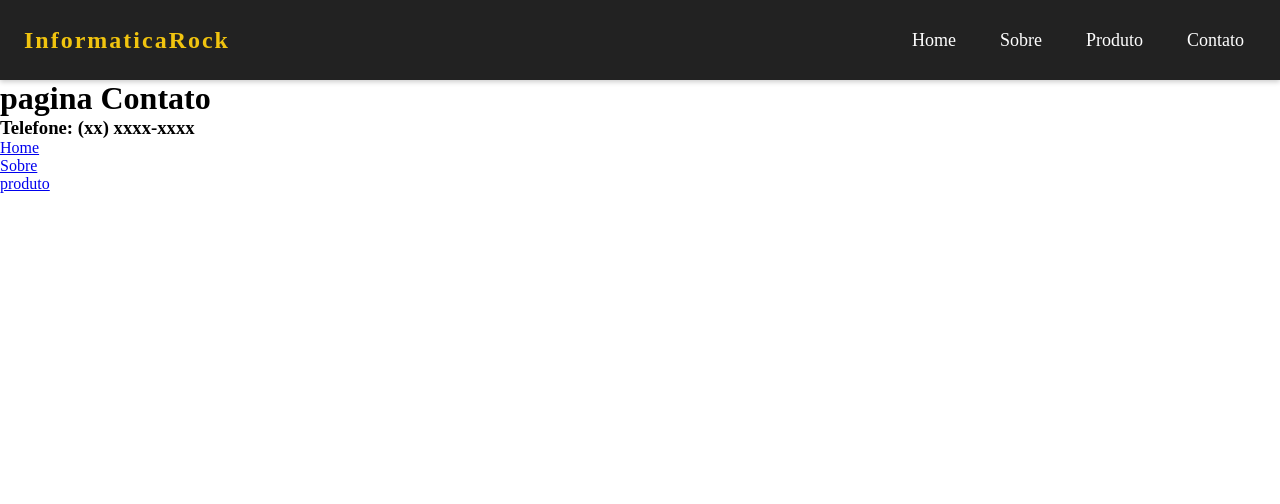
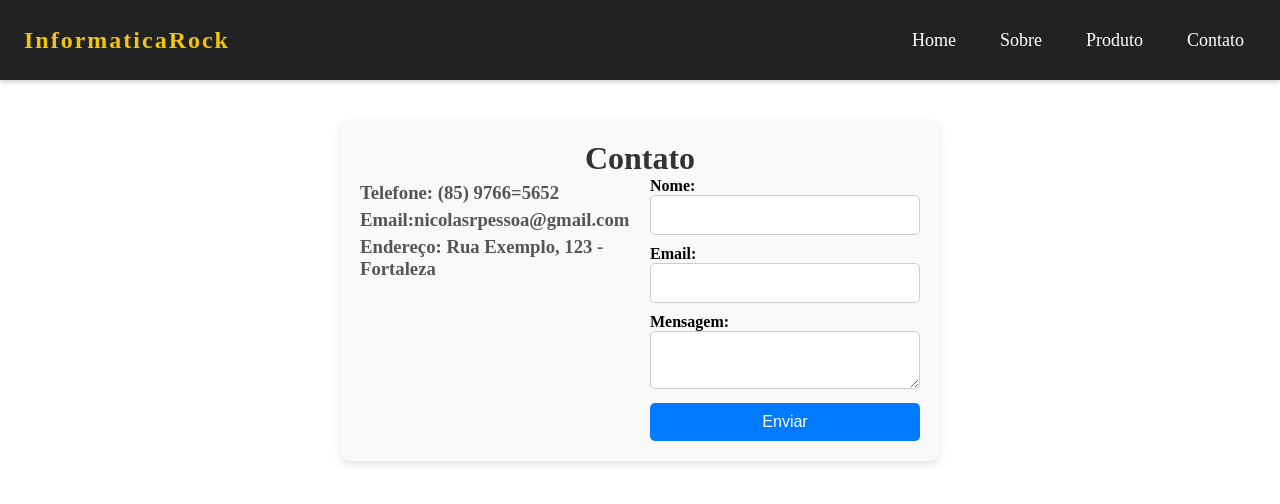
Before and after one commit to RockNicolas/Routes-React, a React (Vite) app: page /contato in a window 1280 px wide. Shown: the top 504 px of the page. Built offline with nearby package versions, Linux system fonts and the light colour scheme.

Commit message:
melhorando a tela de contato

```diff
--- /dev/null
+++ b/src/components/contato/ContactForm.tsx
@@ -0,0 +1,31 @@
+import { useState } from "react";
+
+export default function ContactForm() {
+    const [name, setName] = useState("");
+    const [email, setEmail] = useState("");
+    const [message, setMessage] = useState("");
+
+    const handleSubmit = (e: React.FormEvent) => {
+        e.preventDefault();
+        console.log("Formulário enviado!", { name, email, message });
+        alert("Mensagem enviada com sucesso!");
+    };
+
+    return (
+        <form className="contact-form" onSubmit={handleSubmit}>
+            <label>
+                Nome:
+                <input type="text" value={name} onChange={(e) => setName(e.target.value)} required />
+            </label>
+            <label>
+                Email:
+                <input type="email" value={email} onChange={(e) => setEmail(e.target.value)} required />
+            </label>
+            <label>
+                Mensagem:
+                <textarea value={message} onChange={(e) => setMessage(e.target.value)} required />
+            </label>
+            <button type="submit">Enviar</button>
+        </form>
+    );
+}
--- /dev/null
+++ b/src/components/contato/ContactInfo.tsx
@@ -0,0 +1,9 @@
+export default function ContactInfo() {
+    return (
+        <div className="contact-info">
+            <h3>Telefone: (85) 9766=5652</h3>
+            <h3>Email:nicolasrpessoa@gmail.com</h3>
+            <h3>Endereço: Rua Exemplo, 123 - Fortaleza</h3>
+        </div>
+    );
+}
--- a/src/pages/contato/contato.css
+++ b/src/pages/contato/contato.css
@@ -0,0 +1,87 @@
+.contato-container {
+    max-width: 600px;
+    margin: 40px auto;
+    padding: 20px;
+    border-radius: 10px;
+    background-color: #f9f9f9;
+    box-shadow: 0 4px 8px rgba(0, 0, 0, 0.1);
+    text-align: center;
+}
+
+h1 {
+    color: #333;
+}
+
+.contact-info {
+    margin-bottom: 20px;
+}
+
+.contact-info h3 {
+    margin: 5px 0;
+    color: #555;
+}
+
+.contact-form {
+    display: flex;
+    flex-direction: column;
+    gap: 10px;
+}
+
+.contact-form label {
+    font-weight: bold;
+    text-align: left;
+}
+
+.contact-form input,
+.contact-form textarea {
+    width: 100%;
+    padding: 10px;
+    border: 1px solid #ccc;
+    border-radius: 5px;
+    font-size: 16px;
+}
+
+.contact-form button {
+    padding: 10px;
+    background-color: #007bff;
+    color: white;
+    border: none;
+    border-radius: 5px;
+    cursor: pointer;
+    font-size: 16px;
+}
+
+.contact-form button:hover {
+    background-color: #0056b3;
+}
+
+nav {
+    margin-top: 20px;
+}
+
+nav a {
+    text-decoration: none;
+    color: #007bff;
+    font-weight: bold;
+}
+
+nav a:hover {
+    text-decoration: underline;
+}
+
+.contact-content {
+    display: flex;
+    justify-content: space-between;
+    align-items: start;
+    gap: 20px;
+}
+
+.contact-info {
+    flex: 1;
+    text-align: left;
+}
+
+.contact-form {
+    flex: 1;
+    text-align: right;
+}
--- a/src/pages/contato/contato.tsx
+++ b/src/pages/contato/contato.tsx
@@ -1,14 +1,15 @@
-import { Link } from 'react-router-dom'
-import './contato.css'
+import ContactInfo from '../../components/contato/ContactInfo'
+import ContactForm from '../../components/contato/ContactForm'
+import './contato.css';
 
-export function Contato(){
-    return(
-        <div>
-            <h1>pagina Contato</h1>
-            <h3>Telefone: (xx) xxxx-xxxx</h3>
-            <Link to="/">Home</Link> <br />
-            <Link to="/sobre">Sobre</Link> <br />
-            <Link to="/produto">produto</Link>  <br />
+export function Contato() {
+    return (
+        <div className="contato-container">
+            <h1>Contato</h1>
+            <div className="contact-content">
+                <ContactInfo />
+                <ContactForm />
+            </div>
         </div>
-    )
+    );
 }
```
Also changed, not shown: 1 other file (tests, documents, lock files or other folders).
